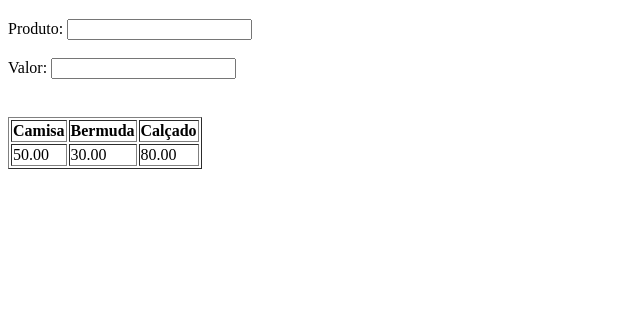
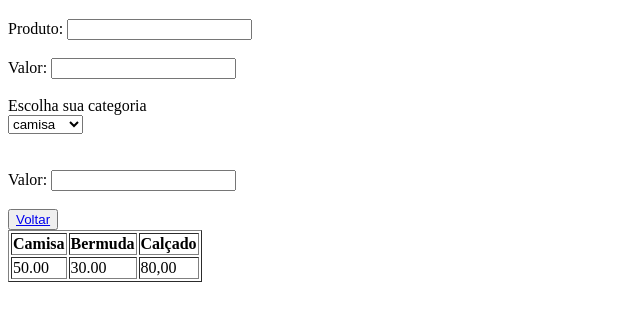
Before and after one commit to leandrinn777/Sistema-loja-de-artigos-esportivos, a plain HTML site: page vendas.html in a window 1280 px wide. Shown: the part 61-382 px from the top of the page, without its empty margins (0-640 px from the left). Drawn offline with Linux system fonts and the light colour scheme.

Commit message:
add novas linhas de codicos
add novas linhas de codicos

```diff
--- a/vendas.html
+++ b/vendas.html
@@ -12,13 +12,25 @@
 <h1>Cadastrar produto</h1>
 <label for="produto">Produto:</label>
 <input type="text" name="produto"><br><br>
-
-
     <label for="produto">Valor:</label>
     <input type="text" name="Valor"> <br><br>
 
+
 <!--dropdownlist-->
-<h2></h2>
+
+<label for="categoria">Escolha sua categoria</label><br>
+<select name="categoria" id="categoria">categoria
+<option value="1">camisa</option>
+<option value="2">bermuda</option>
+<option value="3">calçado</option>
+</select> <br><br><br>
+
+<label for="produto">Valor:</label>
+    <input type="text" name="Valor"> <br><br>
+
+
+
+
 <table border="1">
     <tr>
         <th>Camisa</th>
@@ -29,11 +41,10 @@
     <tr>
         <td>50.00</td>
         <td>30.00</td>
-        <td>80.00</td>
+        <td>80,00</td>
     </tr>
 
 
-
-
+    <button><a href="index.html">Voltar</a>
 </body>
 </html>
```
Also changed, not shown: index.html (+2 -1 lines).
